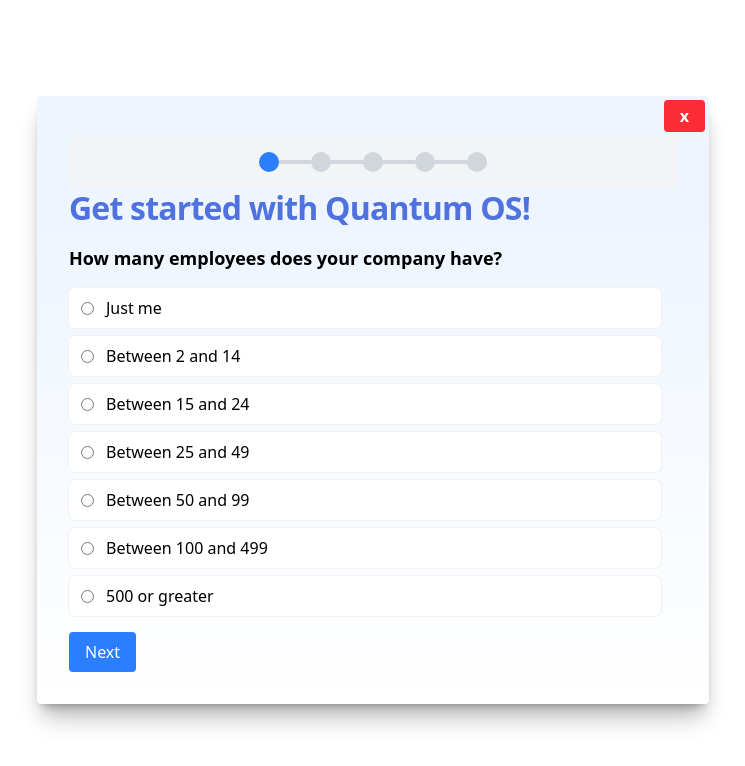
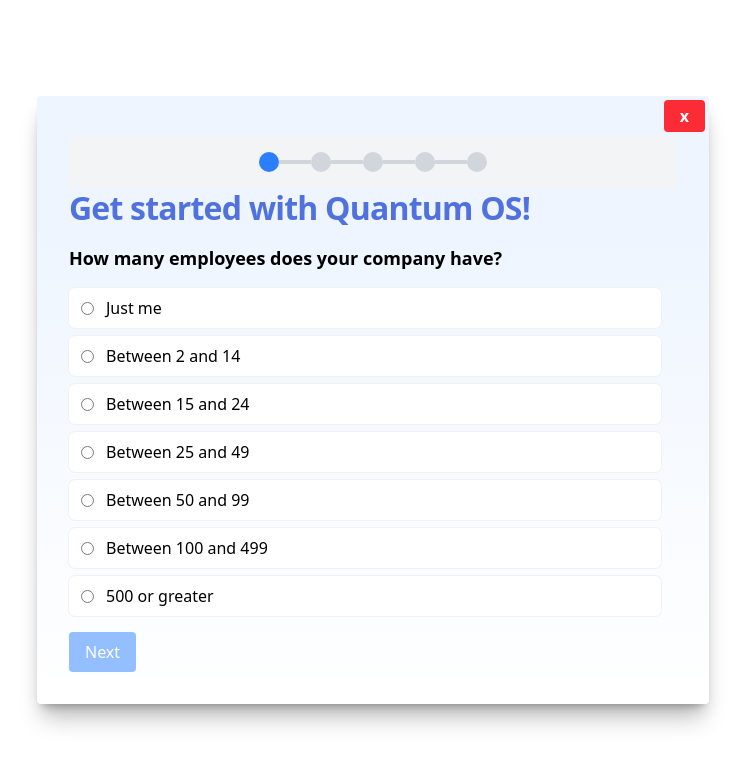
Before and after one commit to xnafi/onboarding, a React (Vite) app: page / in a window 1280 px wide. Both pictures are taken after a click on the button "Click Me". Shown: the top 766 px of the page, without its empty margins (267-1012 px from the left). Built offline with nearby package versions, Linux system fonts and the light colour scheme.

Commit message:
reusable button created

```diff
--- /dev/null
+++ b/src/components/re-ui/Button.jsx
@@ -0,0 +1,18 @@
+export default function Button({
+  children,
+  onClick,
+  disabled,
+  className = "",
+}) {
+  return (
+    <button
+      className={`bg-blue-500 text-white px-4 py-2 rounded ${
+        disabled ? "opacity-50 cursor-not-allowed" : ""
+      } ${className}`}
+      onClick={onClick}
+      disabled={disabled}
+    >
+      {children}
+    </button>
+  );
+}
--- a/src/components/view/Modal/Modal.jsx
+++ b/src/components/view/Modal/Modal.jsx
@@ -1,5 +1,5 @@
 import { AnimatePresence, motion } from "framer-motion";
-import React, { useState, useEffect } from "react";
+import { useState, useEffect } from "react";
 
 import Stepper from "../Stepper/Stepper";
 import LoginPage from "../Login/LoginPage";
@@ -17,7 +17,7 @@
     return savedForm
       ? JSON.parse(savedForm)
       : {
-          employeeCount: "", // <-- add this field
+          employeeCount: "",
           lastName: "",
           password: "",
           gender: "",
--- a/src/components/view/ModalComponents/EmployeeCount.jsx
+++ b/src/components/view/ModalComponents/EmployeeCount.jsx
@@ -1,4 +1,5 @@
 import React from "react";
+import Button from "../../re-ui/Button";
 
 const options = [
   "Just me",
@@ -24,7 +25,7 @@
         {options.map((opt) => (
           <label
             key={opt}
-            className="mr-4 has-checked:ring-[#5072DF] focus:ring-[#dbdbdb] hover:has-checked:ring-primary to-primary-light from-white has-checked:bg-gradient-to-b flex cursor-pointer flex-row items-center gap-2 rounded-md bg-white px-3 py-2 ring-1 ring-[#f1f1f1] has-checked:ring-2"
+            className="mr-4 has-checked:ring-[#5072DF] hover:ring-[#dbdbdb] hover:has-checked:ring-primary to-primary-light from-white has-checked:bg-gradient-to-b flex cursor-pointer flex-row items-center gap-2 rounded-md bg-white px-3 py-2 ring-1 ring-[#f1f1f1] has-checked:ring-2"
           >
             <input
               type="radio"
@@ -38,13 +39,10 @@
           </label>
         ))}
       </div>
-      <button
-        className="bg-blue-500 text-white px-4 py-2 rounded"
-        onClick={onNext}
-        disabled={!value}
-      >
+      {/* button for next */}
+      <Button onClick={onNext} disabled={!value}>
         Next
-      </button>
+      </Button>
     </>
   );
 }
```
Also changed, not shown: 1 other file (tests, documents, lock files or other folders).
